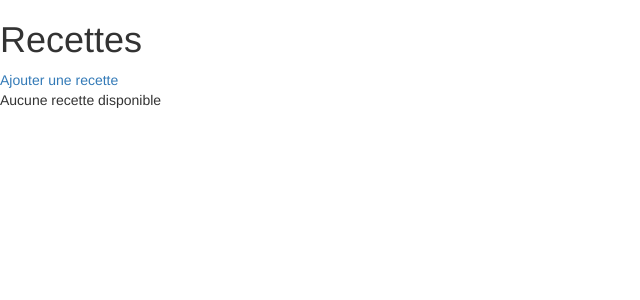
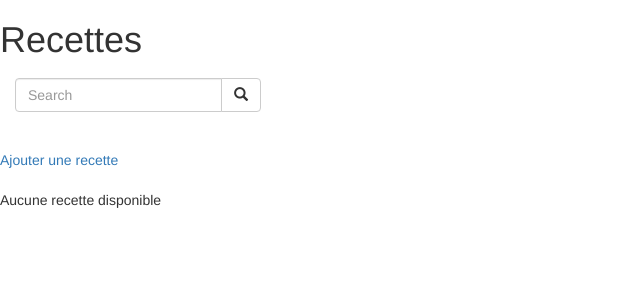
Before and after one commit to AdelMEZARA/djangoRecipes, a Django app: page /djangoRecipes/listRecipe/ in a window 1280 px wide. Shown: the top 300 px of the page, without its empty margins (0-640 px from the left). Run offline with Django 3.2, Linux system fonts and the light colour scheme; data that the repository does not hold is empty; some libraries are stand-ins or nearby versions.

Commit message:
Ajout de la recherche de recette par nom

```diff
--- a/djangoRecipes/settings.py
+++ b/djangoRecipes/settings.py
@@ -40,6 +40,7 @@ INSTALLED_APPS = [
     'recipesWebsite',
     'widget_tweaks',
     'multiupload',
+    'django_filters'
 ]
 
 MIDDLEWARE = [
--- a/recipesWebsite/templates/recipes/recipeList.html
+++ b/recipesWebsite/templates/recipes/recipeList.html
@@ -4,7 +4,24 @@
 
 <h1>Recettes</h1>
 
+<form action="{% url 'recipesWebsite:listRecipe' %}" method="get" class="navbar-form navbar-left">
+  <div class="input-group">
+    <input type="text" name="name__icontains" id="id_name__icontains" class="form-control" placeholder="Search">
+    <div class="input-group-btn">
+      <button class="btn btn-default" type="submit">
+        <i class="glyphicon glyphicon-search"></i>
+      </button>
+    </div>
+  </div>
+</form>
+
+</br>
+</br>
+</br>
+</br>
+
 <a href="{% url 'recipesWebsite:addRecipe' %}">Ajouter une recette</a>
+</br>
 </br>
 
 {% for obj in results %}
--- a/recipesWebsite/views.py
+++ b/recipesWebsite/views.py
@@ -31,9 +31,11 @@ def index(request):
     return render(request, "content/index.html")
 
 def listRecipe(request):
+    filter = RecipeFilter(request.GET, queryset=Recipe.objects.all())
+
     page = request.GET.get('page', 1)
 
-    paginator = Paginator(Recipe.objects.all(), 10)
+    paginator = Paginator(filter.qs, 10)
     try:
         results = paginator.page(page)
     except PageNotAnInteger:
@@ -41,7 +43,7 @@ def listRecipe(request):
     except EmptyPage:
         results = paginator.page(paginator.num_pages)
 
-    return render(request, 'recipes/recipeList.html', {'results': results})
+    return render(request, 'recipes/recipeList.html', {'results': results, 'filter':filter})
 
 @login_required
 def addRecipe(request):
```
